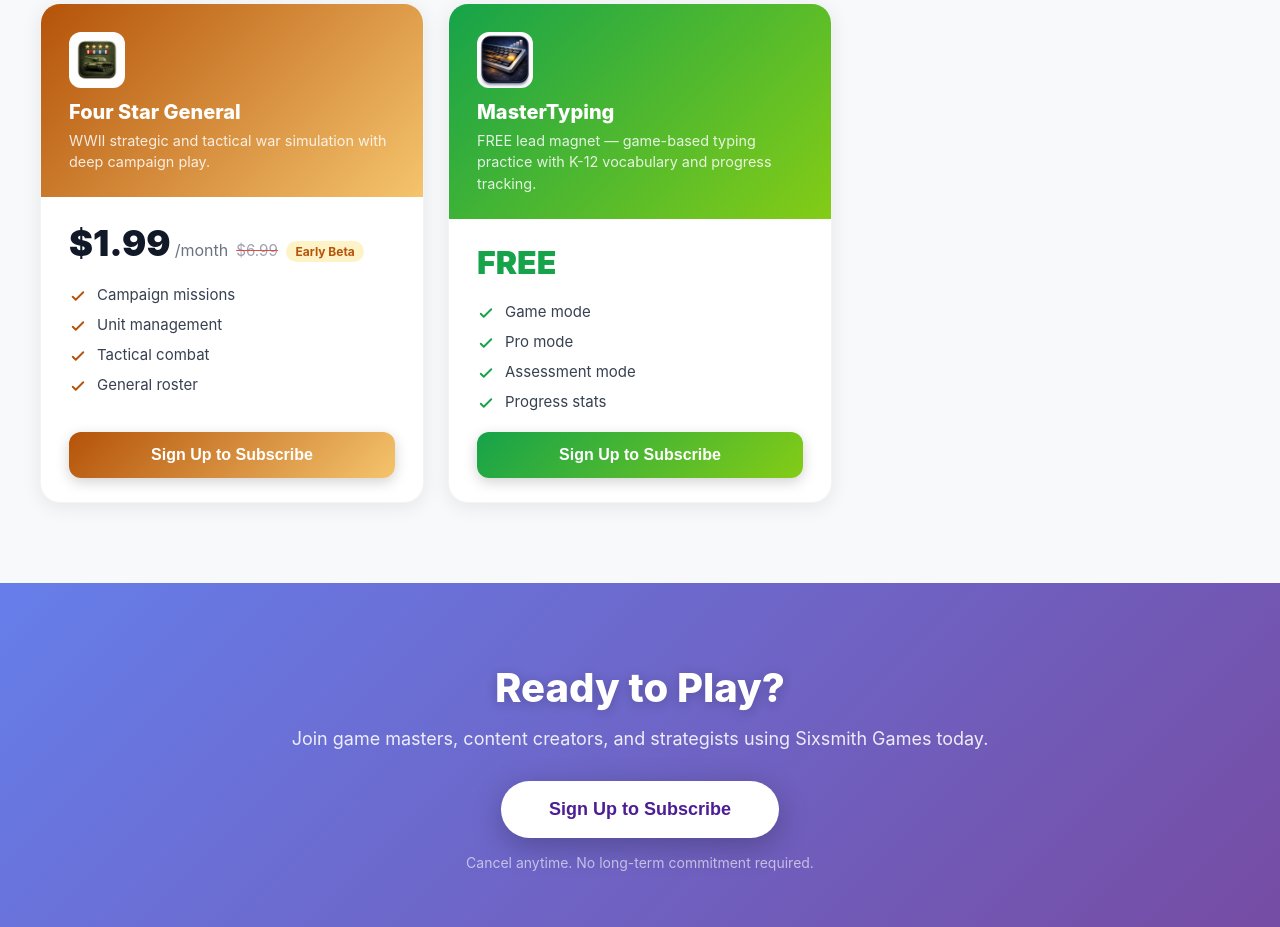
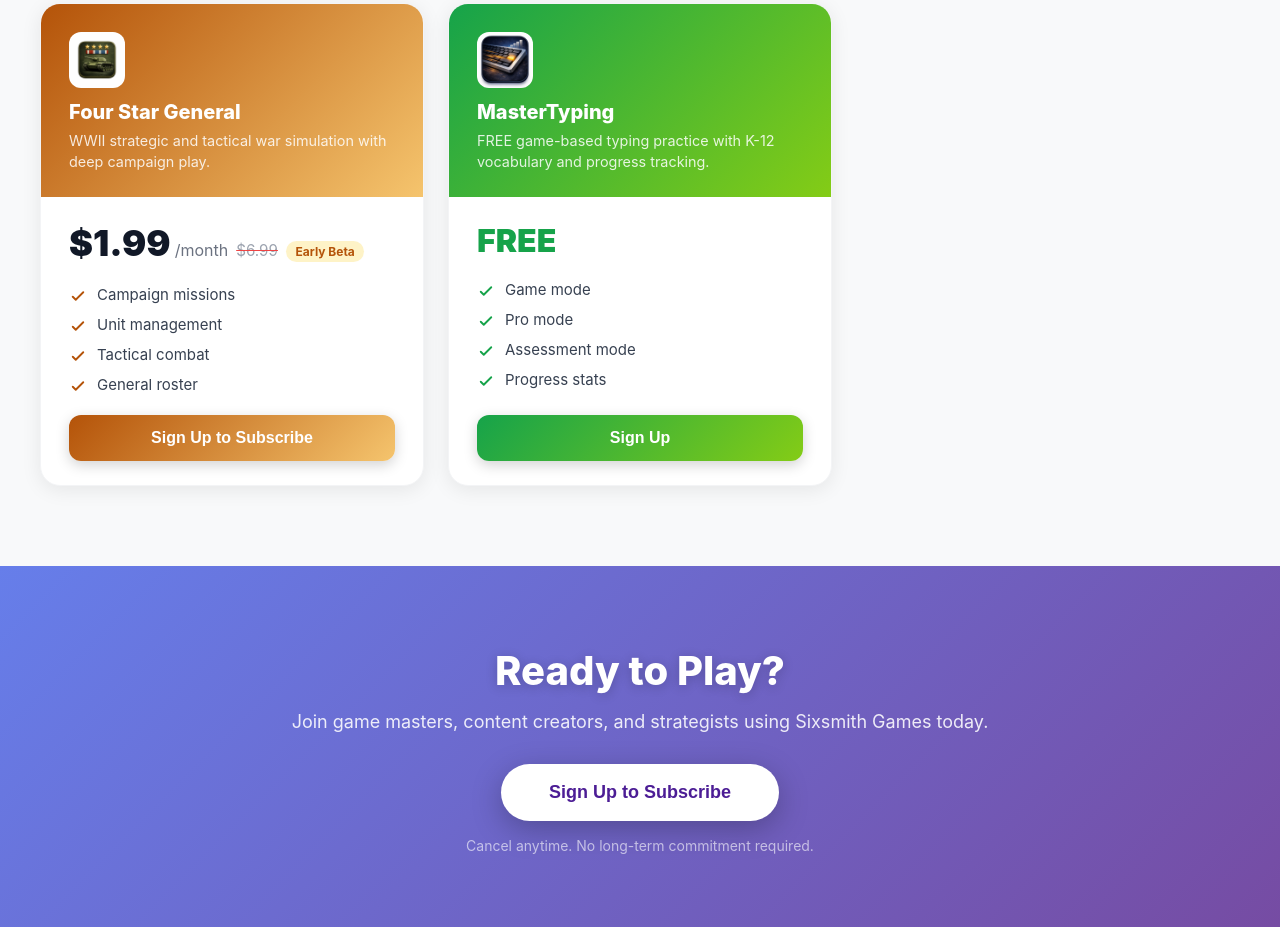
Before and after one commit to sixsmithgames-RPGCombatSimulator/SixsmithGames, a Next.js app: page /pricing in a window 1280 px wide. Shown: the part 1480-2407 px from the top of the page. Built offline with nearby package versions, Linux system fonts and the light colour scheme; no server answers.

Commit message:
MasterTyping: remove lead magnet wording, clean sign-in label

```diff
--- a/app/pricing/page.tsx
+++ b/app/pricing/page.tsx
@@ -57,7 +57,7 @@
     price: 0,
     color: '#16a34a',
     gradient: 'linear-gradient(135deg, #16a34a, #84cc16)',
-    description: 'FREE lead magnet — game-based typing practice with K-12 vocabulary and progress tracking.',
+    description: 'FREE game-based typing practice with K-12 vocabulary and progress tracking.',
     features: ['Game mode', 'Pro mode', 'Assessment mode', 'Progress stats'],
   },
 ];
@@ -207,12 +207,16 @@
                   ))}
                 </ul>
                 {plan.slug === 'mastertyping' ? (
-                  <SubscribeButton planId={plan.slug} style={{
-                    background: plan.gradient, color: 'white',
-                    padding: '0.875rem 1.5rem', borderRadius: '12px',
-                    fontSize: '1rem', fontWeight: '700', border: 'none', cursor: 'pointer',
-                    boxShadow: `0 4px 14px rgba(0,0,0,0.18)`, width: '100%',
-                  }}>
+                  <SubscribeButton
+                    planId={plan.slug}
+                    signInLabel="Sign Up"
+                    style={{
+                      background: plan.gradient, color: 'white',
+                      padding: '0.875rem 1.5rem', borderRadius: '12px',
+                      fontSize: '1rem', fontWeight: '700', border: 'none', cursor: 'pointer',
+                      boxShadow: `0 4px 14px rgba(0,0,0,0.18)`, width: '100%',
+                    }}
+                  >
                     Sign up
                   </SubscribeButton>
                 ) : (
--- a/components/SubscribeButton.tsx
+++ b/components/SubscribeButton.tsx
@@ -14,9 +14,10 @@
   style?: React.CSSProperties;
   children: React.ReactNode;
   planId?: string;
+  signInLabel?: string;
 }
 
-export default function SubscribeButton({ className, style, children, planId }: SubscribeButtonProps) {
+export default function SubscribeButton({ className, style, children, planId, signInLabel }: SubscribeButtonProps) {
   const [mounted, setMounted] = useState(false);
   const [loading, setLoading] = useState(false);
   useEffect(() => { setMounted(true); }, []);
@@ -56,7 +57,7 @@
     return (
       <SignInButton mode="modal">
         <button className={className} style={style}>
-          Sign Up to Subscribe
+          {signInLabel || 'Sign Up to Subscribe'}
         </button>
       </SignInButton>
     );
```
